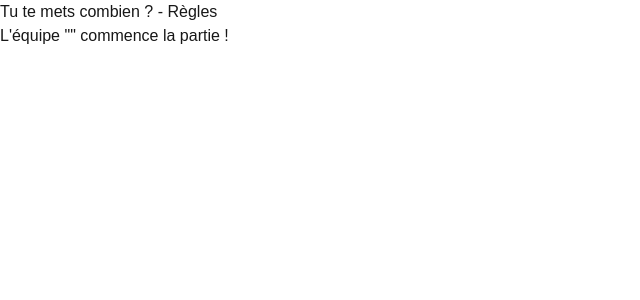
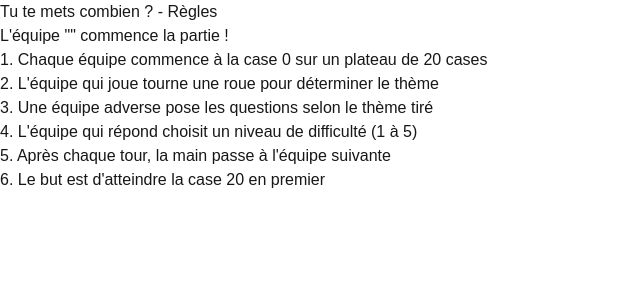
Before and after one commit to YannisFouzi/gameroom, a Next.js app: page /room/1/evaluation-rules in a window 1280 px wide. Shown: the top 300 px of the page, without its empty margins (0-640 px from the left). Built offline with nearby package versions, Linux system fonts and the light colour scheme; no server answers; the database is empty.

Commit message:
Add evaluation rules for the Millionaire game

```diff
--- a/src/app/room/[roomId]/evaluation-rules/page.tsx
+++ b/src/app/room/[roomId]/evaluation-rules/page.tsx
@@ -26,6 +26,15 @@ function EvaluationRulesContent() {
         </p>
       </div>
 
+      <div className="space-y-4 mb-6">
+        <p>1. Chaque équipe commence à la case 0 sur un plateau de 20 cases</p>
+        <p>2. L'équipe qui joue tourne une roue pour déterminer le thème</p>
+        <p>3. Une équipe adverse pose les questions selon le thème tiré</p>
+        <p>4. L'équipe qui répond choisit un niveau de difficulté (1 à 5)</p>
+        <p>5. Après chaque tour, la main passe à l'équipe suivante</p>
+        <p>6. Le but est d'atteindre la case 20 en premier</p>
+      </div>
+
       {isHost && (
         <button
           onClick={handleStart}
```
